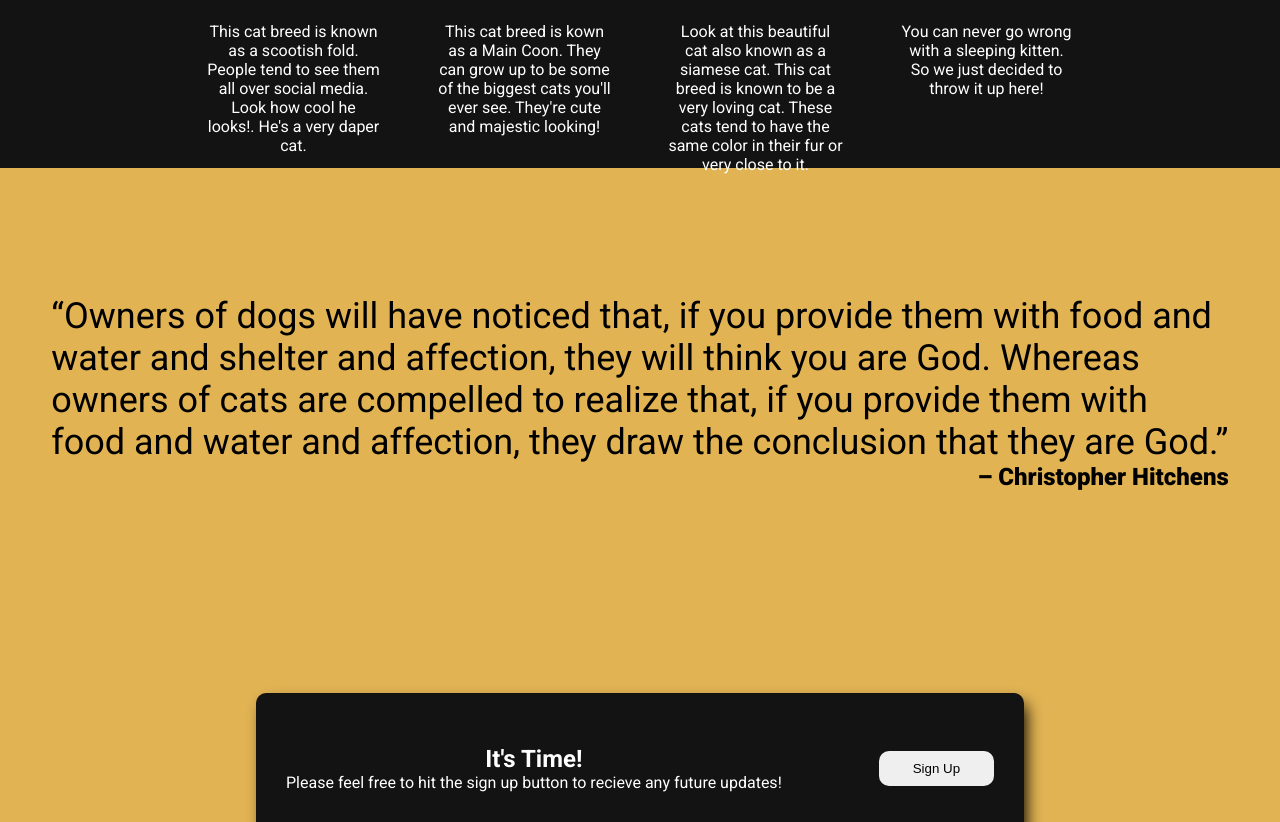
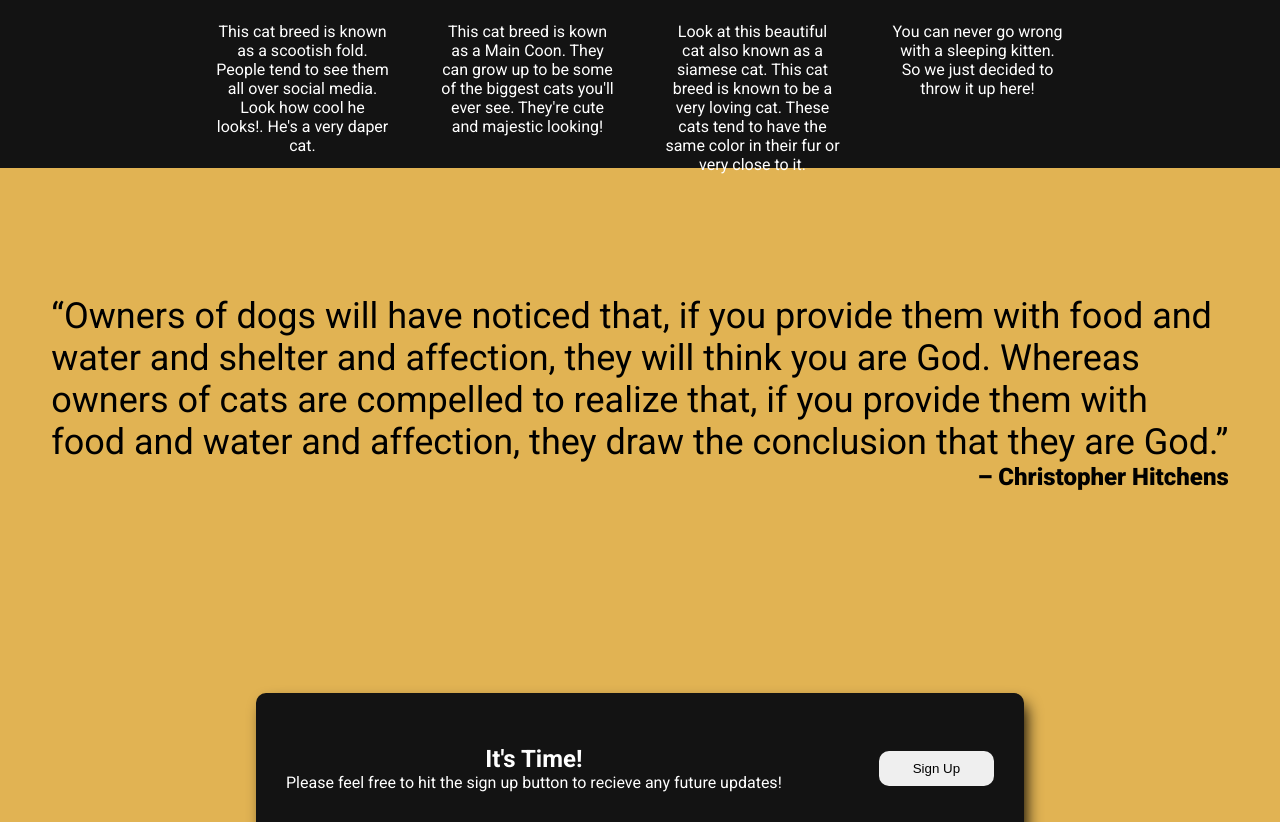
Before and after one commit to Rudisaa/Cat-landing-page, a plain HTML site: page index.html in a window 1280 px wide. Shown: the part 890-1712 px from the top of the page. Drawn offline with Linux system fonts and the light colour scheme.

Commit message:
changed margin of paragraph

```diff
--- a/style.css
+++ b/style.css
@@ -135,7 +135,7 @@ img {
     width: 175px;
     height: 100px;
     border-radius: 10%;
-    margin: 28px;
+    margin: 25px;
     color: #ffffff;
     text-align: center;
 }
```
